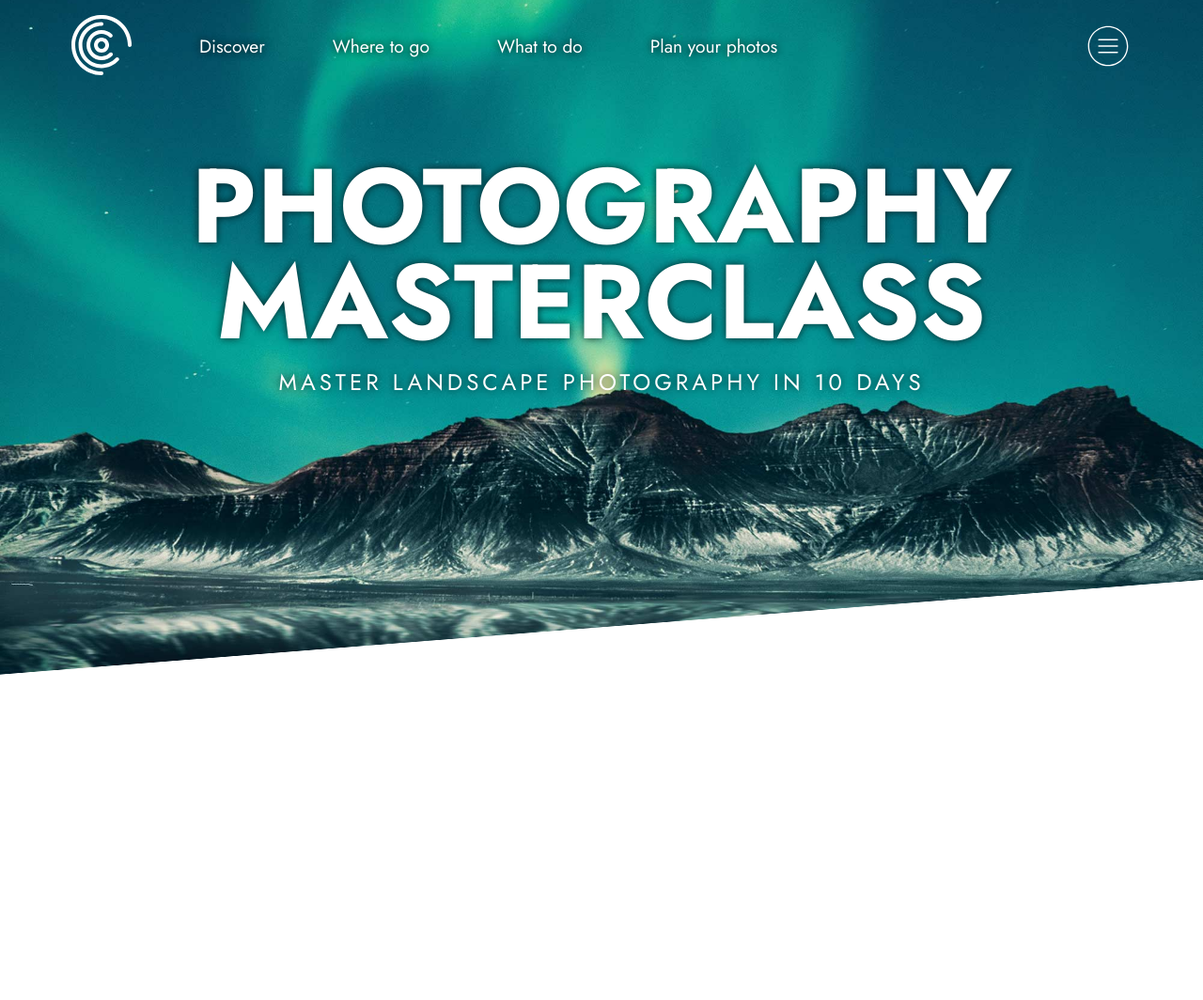
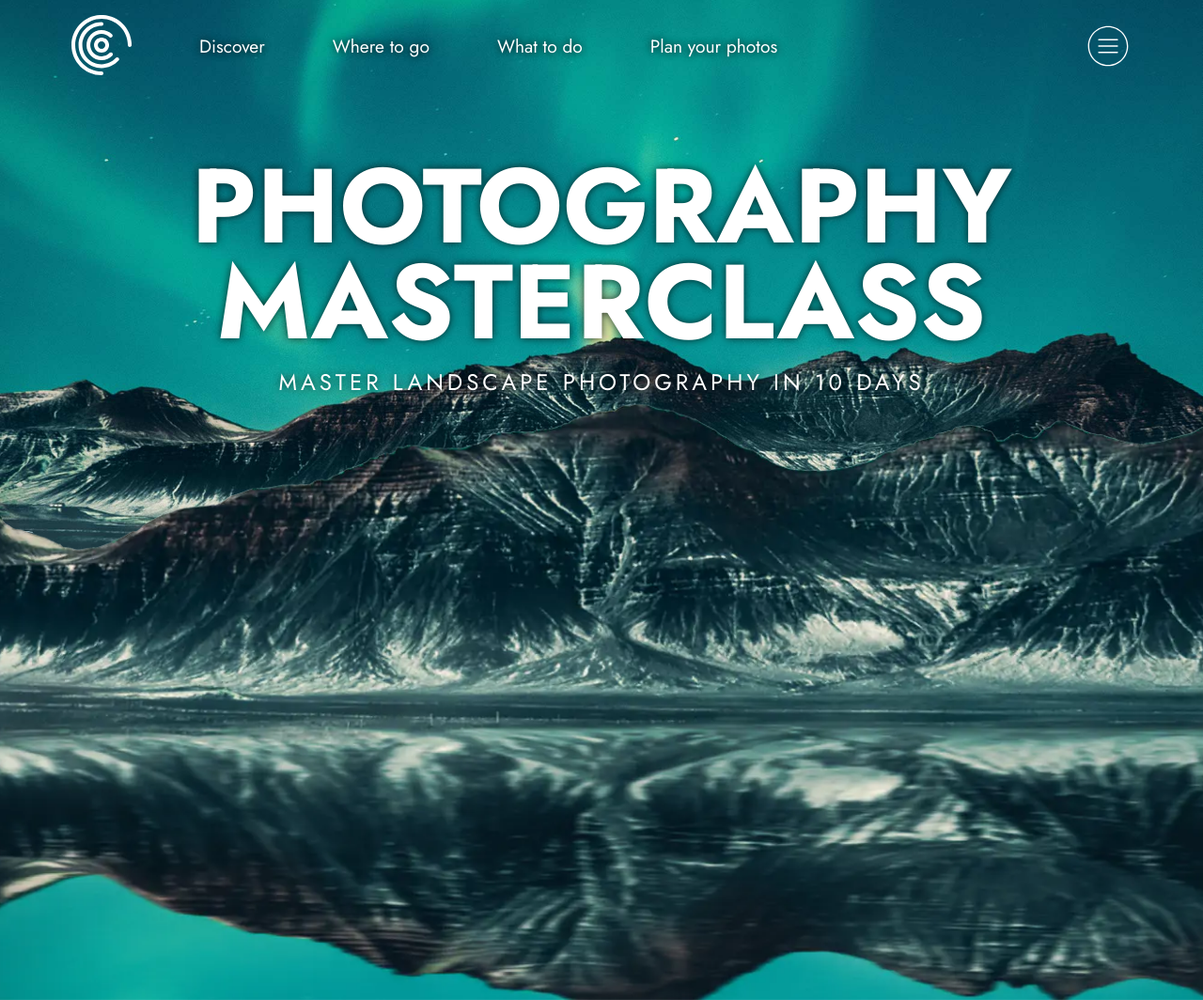
Before and after one commit to massi-brero/mixed-ui-projects, a plain HTML site: page photo-masterclass/index.html in a window 1280 px wide. Shown: the whole page at 94% size. Before the commit the page ends 800 px from the top, so only its background shows below. Drawn offline with Linux system fonts and the light colour scheme.

Commit message:
mountains background

```diff
--- a/photo-masterclass/index.html
+++ b/photo-masterclass/index.html
@@ -10,7 +10,8 @@
 	</head>
 	<body>
 		<header class="header">
-			<div class="container">
+			<div class="header__background"></div>
+			<div class="container header__container">
 				<nav class="navigation">
 					<ul class="navigation__list">
 						<li class="navigation__list-item">
@@ -93,6 +94,7 @@
 					<p class="header__heading--sub">Master landscape photography in 10 days</p>
 				</div>
 			</div>
+			<div class="header__mountains"></div>
 		</header>
 	</body>
 </html>
--- a/photo-masterclass/styles/main.css
+++ b/photo-masterclass/styles/main.css
@@ -15,14 +15,42 @@ html {
     margin: 0 auto;
 }
 
+.header__container {
+    position: relative;
+
+}
+
 .header {
     height: 45rem;
 
-    background-image: linear-gradient(-4.5deg, white 44.9%, transparent 45.2%),
-    url('../images/pexels-benjamin-suter-3617500.jpg');
+    background-image: linear-gradient(-4.5deg, white 44.9%, transparent 45.2%);
     background-repeat: no-repeat;
-    background-position: center 100%, center 70%;
-    background-size: 100vw 10vw, cover;
+    background-position: center bottom;
+    background-size: 100% auto;
+}
+
+.header__background {
+    height: 40rem;
+    position: absolute;
+    left: 0;
+    right: 0;
+
+    background-image: url('../images/pexels-benjamin-suter-3617500.jpg');
+    background-repeat: no-repeat;
+    background-position: center 70%;
+    background-size: cover;
+}
+
+.header__mountains {
+    height: 40rem;
+    position: absolute;
+    left: 0;
+    right: 0;
+
+    background-image: url('../images/pexels-benjamin-suter-3617500-mountains.webp');
+    background-repeat: no-repeat;
+    background-position: center 70%;
+    background-size: cover;
 }
 
 .icon {
```
